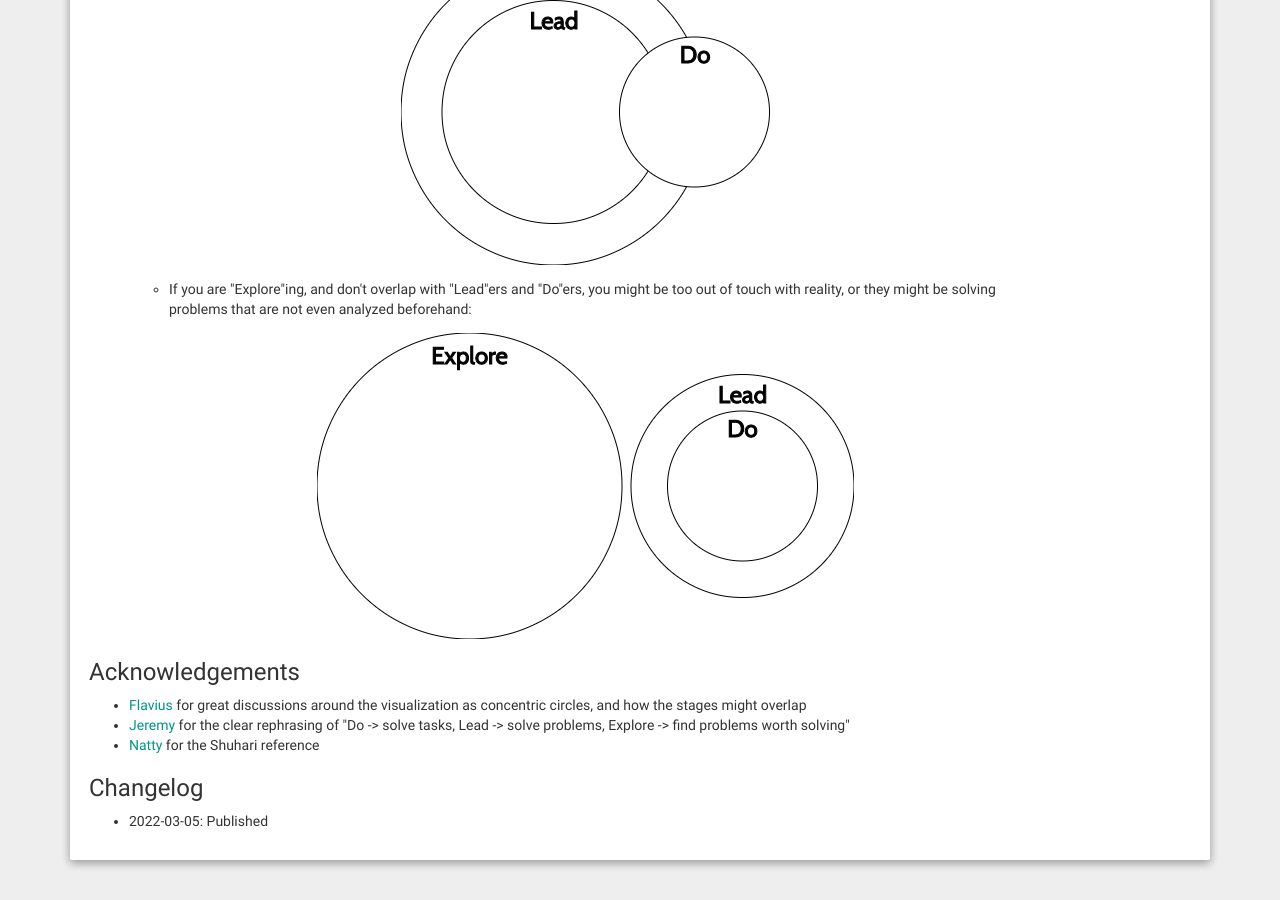
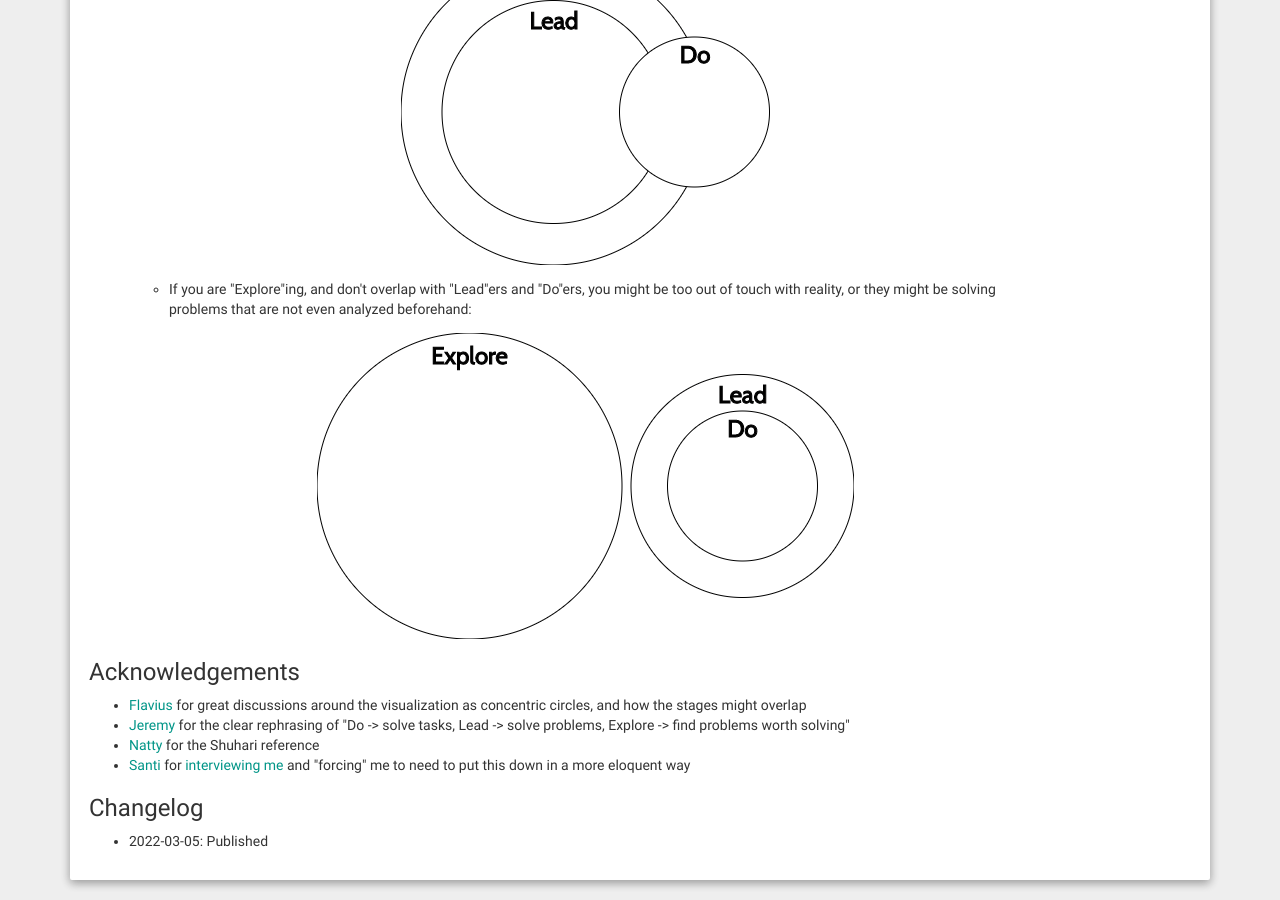
Before and after one commit to marianosimone/marianosimone.github.com, a Jekyll site: the page progression.html, which Jekyll copies as it is, in a window 1280 px wide and 900 px high, scrolled down 2741 px. Built offline with Jekyll 4.4.1, drawn with Linux system fonts in a browser that asks for light colours.

Commit message:
Progression: add interview link

```diff
--- a/progression.html
+++ b/progression.html
@@ -144,6 +144,7 @@
                   <li><a href="https://www.linkedin.com/in/flaviuspopescu">Flavius</a> for great discussions around the visualization as concentric circles, and how the stages might overlap</li>
                   <li><a href="https://www.linkedin.com/in/%E2%86%92-jeremy-mikkola-14455832">Jeremy</a> for the clear rephrasing of "Do -> solve tasks, Lead -> solve problems, Explore -> find problems worth solving"</li>
                   <li><a href="https://www.linkedin.com/in/nataliadavidovich">Natty</a> for the Shuhari reference</li>
+                  <li><a href="https://www.linkedin.com/in/santiago-lopez-gui%C3%B1azu">Santi</a> for <a href="https://www.youtube.com/watch?v=BYkwYmYy-_k">interviewing me</a> and "forcing" me to need to put this down in a more eloquent way</li>
                 </ul>
                 <h3>Changelog</h3>
                 <ul>
```
